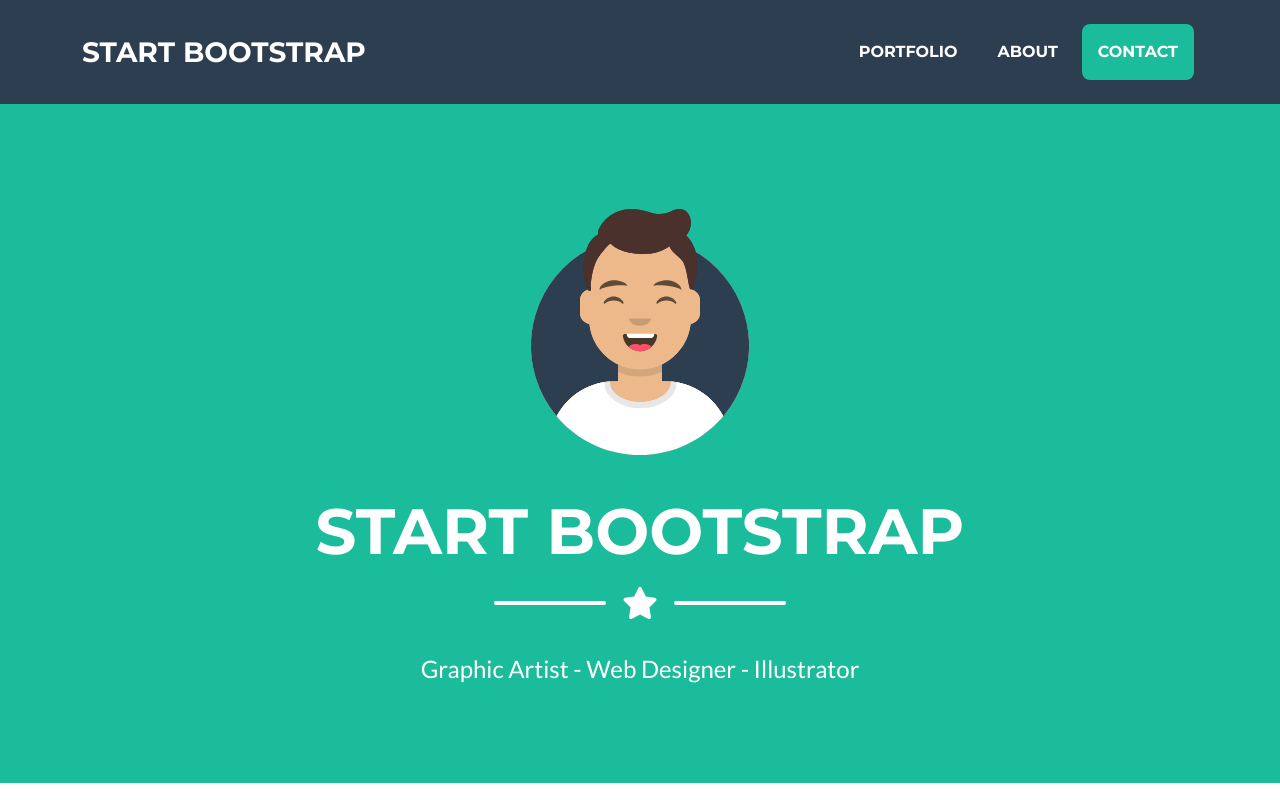
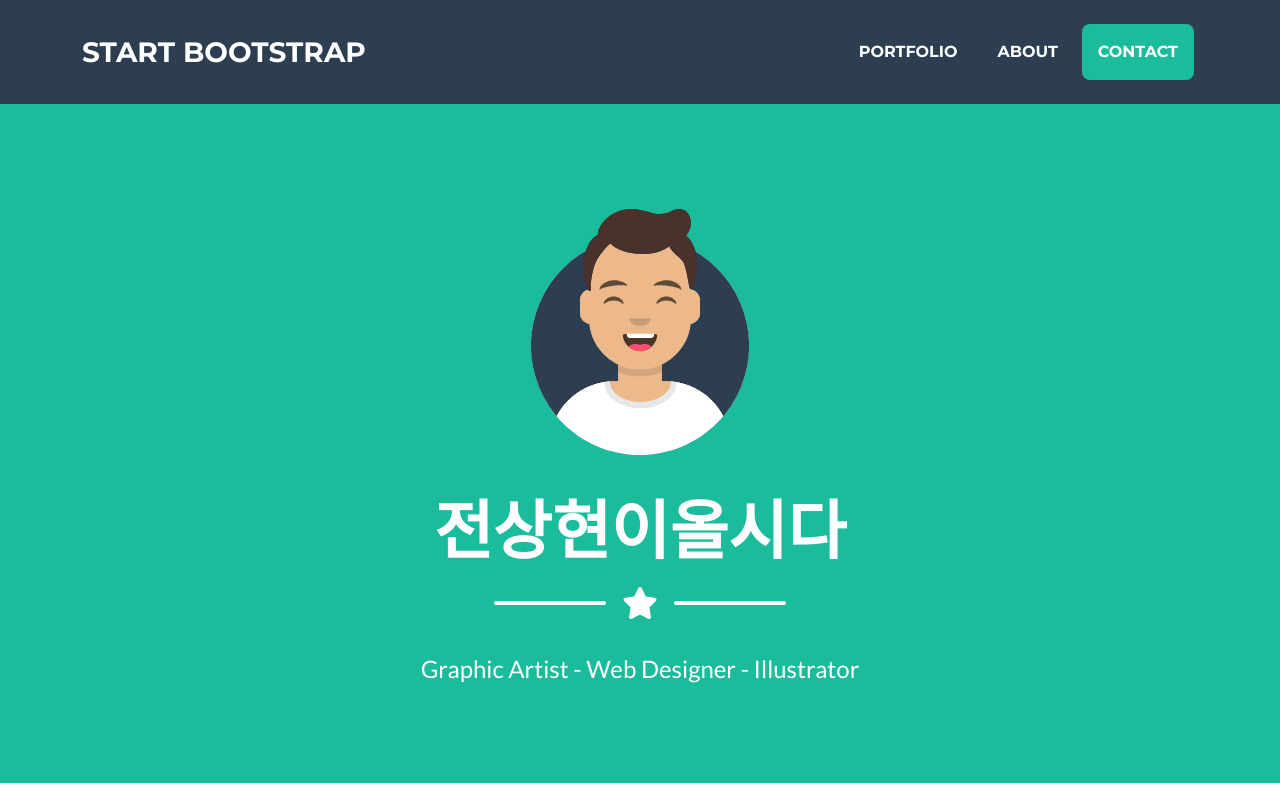
Before and after one commit to sytkrle/it-sme, a plain HTML site: page index.html in a window 1280 px wide. Shown: the top 800 px of the page. Drawn offline with nearby package versions, Linux system fonts and the light colour scheme.

Commit message:
Update index.html

```diff
--- a/index.html
+++ b/index.html
@@ -40,7 +40,7 @@
                 <!-- Masthead Avatar Image-->
                 <img class="masthead-avatar mb-5" src="assets/img/avataaars.svg" alt="..." />
                 <!-- Masthead Heading-->
-                <h1 class="masthead-heading text-uppercase mb-0">Start Bootstrap</h1>
+                <h1 class="masthead-heading text-uppercase mb-0">전상현이올시다</h1>
                 <!-- Icon Divider-->
                 <div class="divider-custom divider-light">
                     <div class="divider-custom-line"></div>
```
